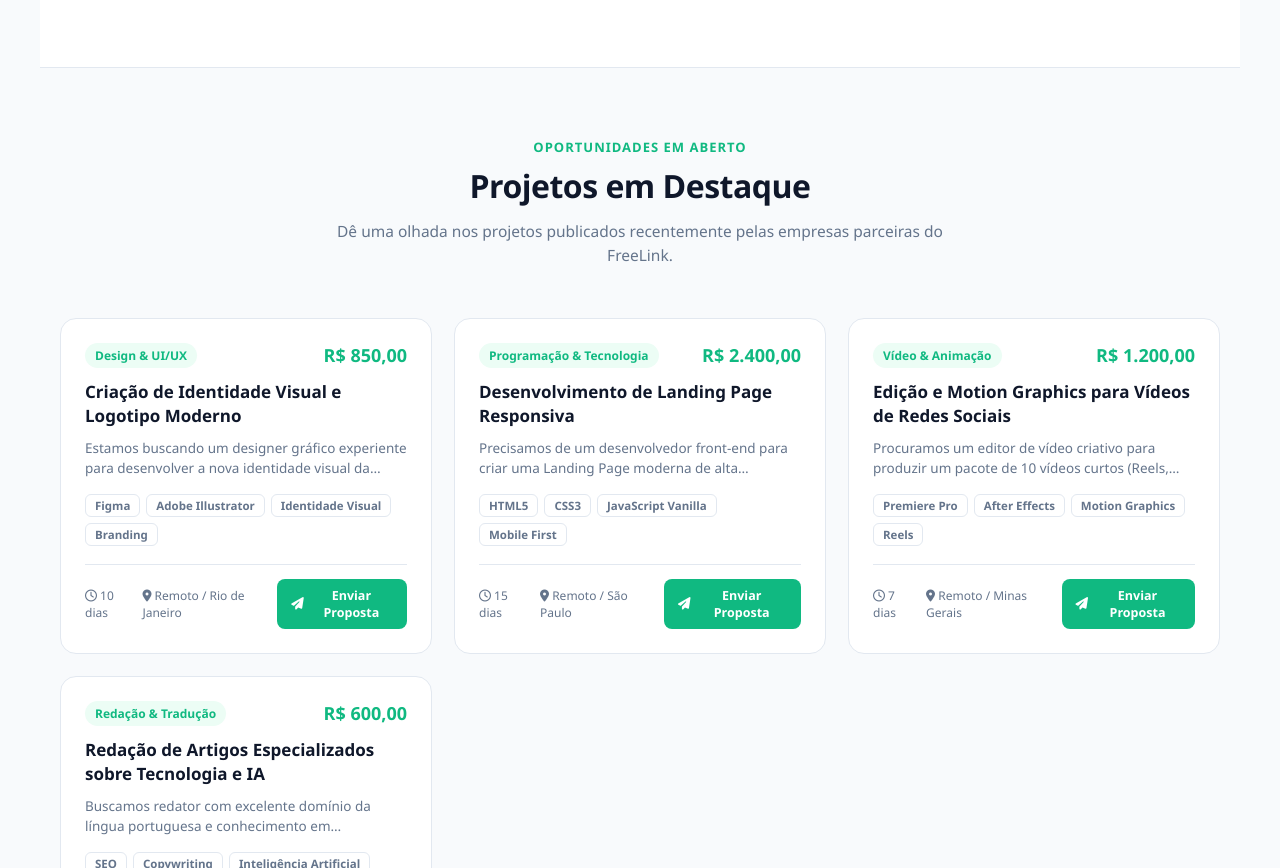
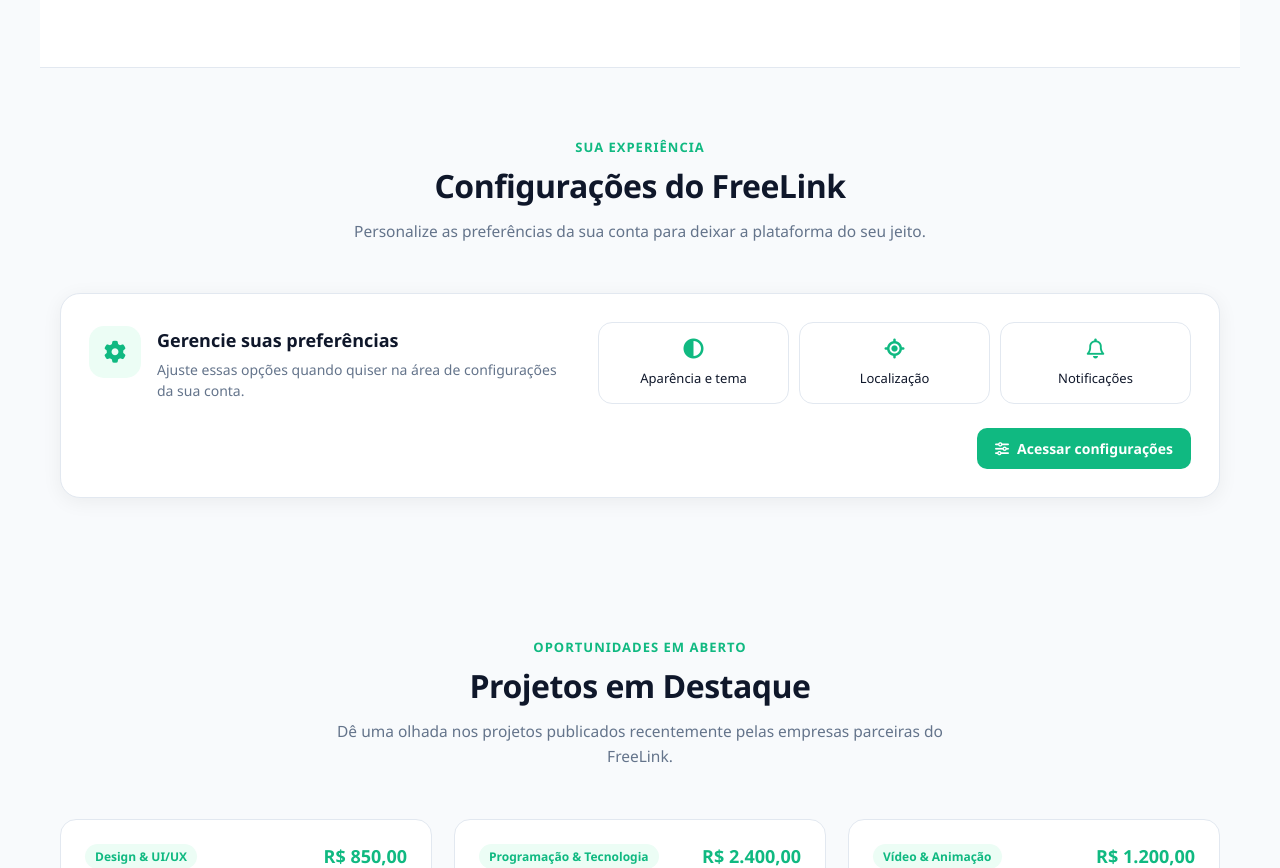
Before and after one commit to Bueno-m/FreeLink-TCC, a website: page html/index.html in a window 1280 px wide. Shown: the part 2008-2876 px from the top of the page. Drawn offline with Linux system fonts and the light colour scheme; no server answers.

Commit message:
Add settings section to homepage
Co-authored-by: Copilot <223556219+Copilot@users.noreply.github.com>

```diff
--- a/css/Style.css
+++ b/css/Style.css
@@ -1900,6 +1900,96 @@ body,
   line-height: 1.6;
 }
 
+.landing-settings-card {
+  display: grid;
+  grid-template-columns: minmax(0, 0.9fr) minmax(0, 1.1fr);
+  gap: 24px;
+  align-items: center;
+  padding: 28px;
+  background: var(--bg-card);
+  border: 1px solid var(--border-color);
+  border-radius: 20px;
+  box-shadow: var(--shadow-card);
+}
+
+.landing-settings-intro {
+  display: flex;
+  align-items: flex-start;
+  gap: 16px;
+}
+
+.landing-settings-icon {
+  width: 52px;
+  height: 52px;
+  flex: 0 0 52px;
+  display: flex;
+  align-items: center;
+  justify-content: center;
+  border-radius: 15px;
+  background: var(--primary-light);
+  color: var(--primary-color);
+  font-size: 22px;
+}
+
+.landing-settings-intro h3 {
+  margin: 2px 0 7px;
+  color: var(--text-heading);
+  font-size: 18px;
+}
+
+.landing-settings-intro p {
+  margin: 0;
+  color: var(--text-muted);
+  font-size: 14px;
+  line-height: 1.5;
+}
+
+.landing-settings-options {
+  display: grid;
+  grid-template-columns: repeat(3, minmax(0, 1fr));
+  gap: 10px;
+}
+
+.landing-settings-option {
+  display: flex;
+  flex-direction: column;
+  align-items: center;
+  gap: 10px;
+  padding: 16px 10px;
+  background: var(--bg-input);
+  border: 1px solid var(--border-color);
+  border-radius: 14px;
+  color: var(--text-heading);
+  font-size: 13px;
+  text-align: center;
+}
+
+.landing-settings-option i {
+  color: var(--primary-color);
+  font-size: 20px;
+}
+
+.landing-settings-link {
+  grid-column: 2;
+  justify-self: end;
+  display: inline-flex;
+  align-items: center;
+  gap: 8px;
+  padding: 11px 18px;
+  border-radius: 10px;
+  background: var(--primary-color);
+  color: #fff;
+  font-size: 14px;
+  font-weight: 700;
+  text-decoration: none;
+  transition: background 0.2s ease, transform 0.2s ease;
+}
+
+.landing-settings-link:hover {
+  background: var(--primary-dark);
+  transform: translateY(-1px);
+}
+
 /* ====================================================================
    SEÇÃO "COMO FUNCIONA": ABAS / COLUNAS CLIENTES VS FREELANCERS
    ==================================================================== */
@@ -2583,6 +2673,17 @@ body,
     grid-template-columns: 1fr;
   }
 
+  .landing-settings-card {
+    grid-template-columns: 1fr;
+    padding: 22px;
+  }
+
+  .landing-settings-link {
+    grid-column: 1;
+    justify-self: stretch;
+    justify-content: center;
+  }
+
   .footer-container {
     grid-template-columns: 1fr 1fr;
     gap: 30px;
--- a/html/index.html
+++ b/html/index.html
@@ -22,6 +22,7 @@
       <a href="#como-funciona">Como Funciona</a>
       <a href="#categorias">Categorias</a>
       <a href="#projetos-destaque">Vagas em Aberto</a>
+      <a href="#configuracoes-home">Configurações</a>
     </nav>
     <div class="auth-buttons" id="auth-buttons-container">
       <a href="login.html" class="btn-login">Entrar</a>
@@ -233,6 +234,41 @@
           <h4>Vídeo & Animação</h4>
           <p>Edição Reels, Motion Graphics e 3D</p>
         </div>
+      </div>
+    </section>
+
+    <section class="landing-section" id="configuracoes-home">
+      <div class="landing-section-header">
+        <span class="landing-section-tag">Sua experiência</span>
+        <h2 class="landing-section-title">Configurações do FreeLink</h2>
+        <p class="landing-section-desc">Personalize as preferências da sua conta para deixar a plataforma do seu jeito.</p>
+      </div>
+
+      <div class="landing-settings-card">
+        <div class="landing-settings-intro">
+          <div class="landing-settings-icon"><i class="fa-solid fa-gear"></i></div>
+          <div>
+            <h3>Gerencie suas preferências</h3>
+            <p>Ajuste essas opções quando quiser na área de configurações da sua conta.</p>
+          </div>
+        </div>
+        <div class="landing-settings-options">
+          <div class="landing-settings-option">
+            <i class="fa-solid fa-circle-half-stroke"></i>
+            <span>Aparência e tema</span>
+          </div>
+          <div class="landing-settings-option">
+            <i class="fa-solid fa-location-crosshairs"></i>
+            <span>Localização</span>
+          </div>
+          <div class="landing-settings-option">
+            <i class="fa-regular fa-bell"></i>
+            <span>Notificações</span>
+          </div>
+        </div>
+        <a href="configuracoes.html" class="landing-settings-link">
+          <i class="fa-solid fa-sliders"></i> Acessar configurações
+        </a>
       </div>
     </section>
 
```
